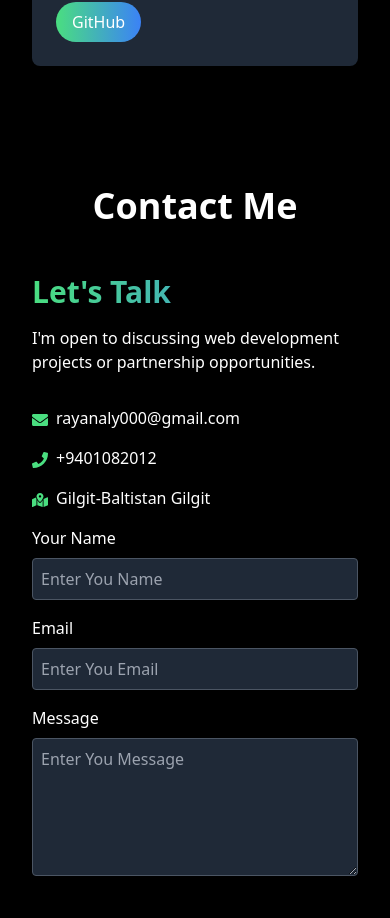
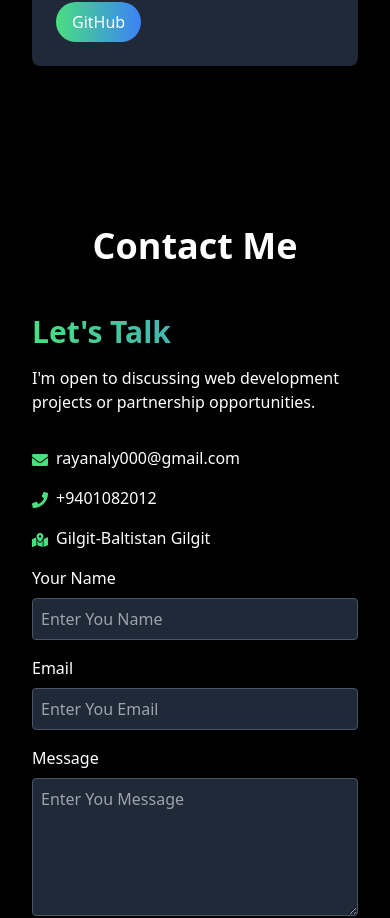
Before and after one commit to rayan472/Personal-Portfolio, a React (Vite) app: page / in a window 390 px wide. Shown: the part 4386-5304 px from the top of the page. Built offline with nearby package versions, Linux system fonts and the light colour scheme.

Commit message:
i will set the responsive in the contact component

```diff
--- a/src/components/Contact.jsx
+++ b/src/components/Contact.jsx
@@ -3,7 +3,7 @@ import { FaEnvelope, FaMapMarkedAlt, FaPhone } from 'react-icons/fa'
 
 const Contact = () => {
   return (
-    <div className="bg-black text-white py-10" id="contact">
+    <div className="bg-black text-white py-20" id="contact">
       <div className="container mx-auto px-8 md:px-16 lg:px-24">
         <h2 className="text-4xl font-bold text-center mb-12">Contact Me</h2>
         <div className="flex flex-col md:flex-row items-center md:space-x-12">
```
